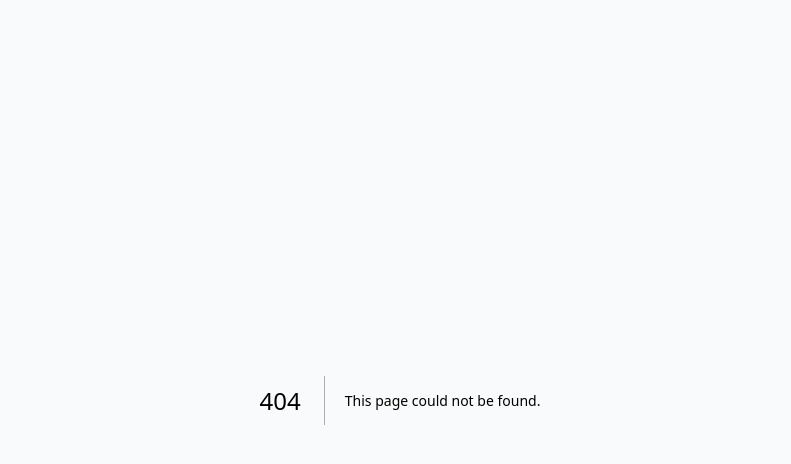
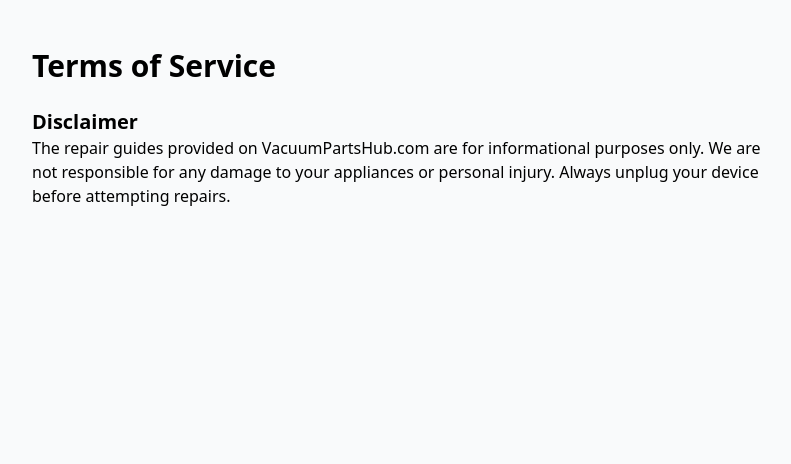
Before and after one commit to Daseanle/vacuum-parts-hub, a Next.js app: page /terms in a window 1280 px wide. Before the commit this address had no page. Shown: the top 464 px of the page, without its empty margins (240-1031 px from the left). Built offline with nearby package versions, Linux system fonts and the light colour scheme.

Commit message:
Create page.tsx

```diff
--- /dev/null
+++ b/app/terms/page.tsx
@@ -0,0 +1,9 @@
+export default function TermsPage() {
+  return (
+    <div className="max-w-3xl mx-auto px-4 py-12 prose">
+      <h1 className="text-3xl font-bold mb-6">Terms of Service</h1>
+      <h2 className="text-xl font-bold mt-4">Disclaimer</h2>
+      <p>The repair guides provided on VacuumPartsHub.com are for informational purposes only. We are not responsible for any damage to your appliances or personal injury. Always unplug your device before attempting repairs.</p>
+    </div>
+  );
+}
```
